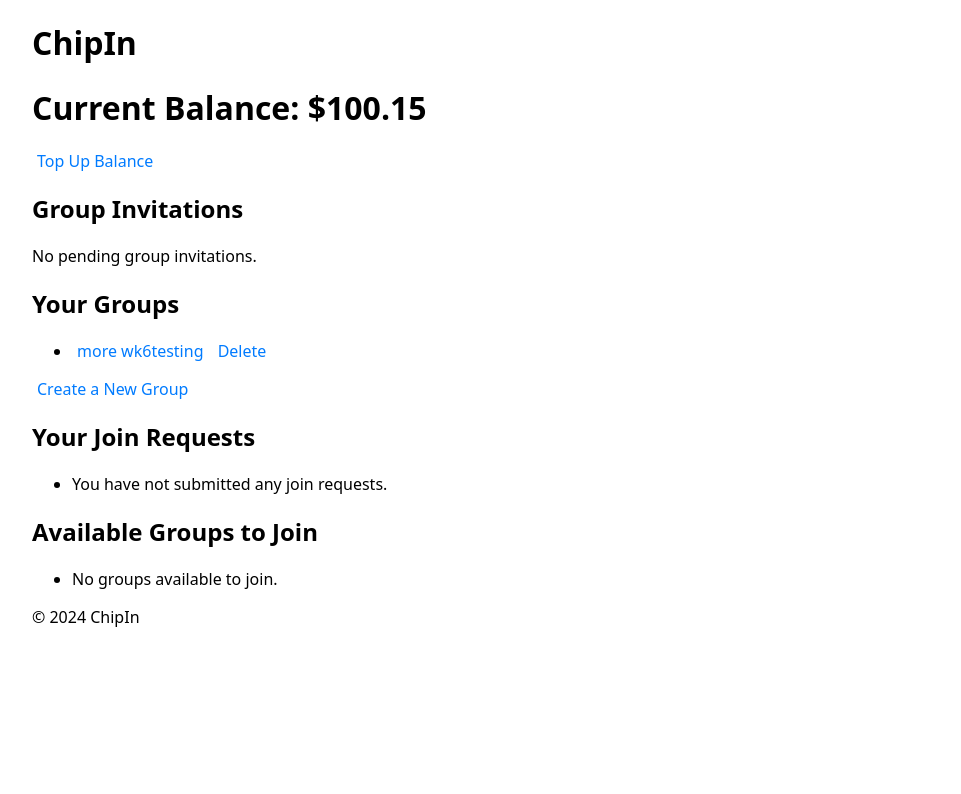
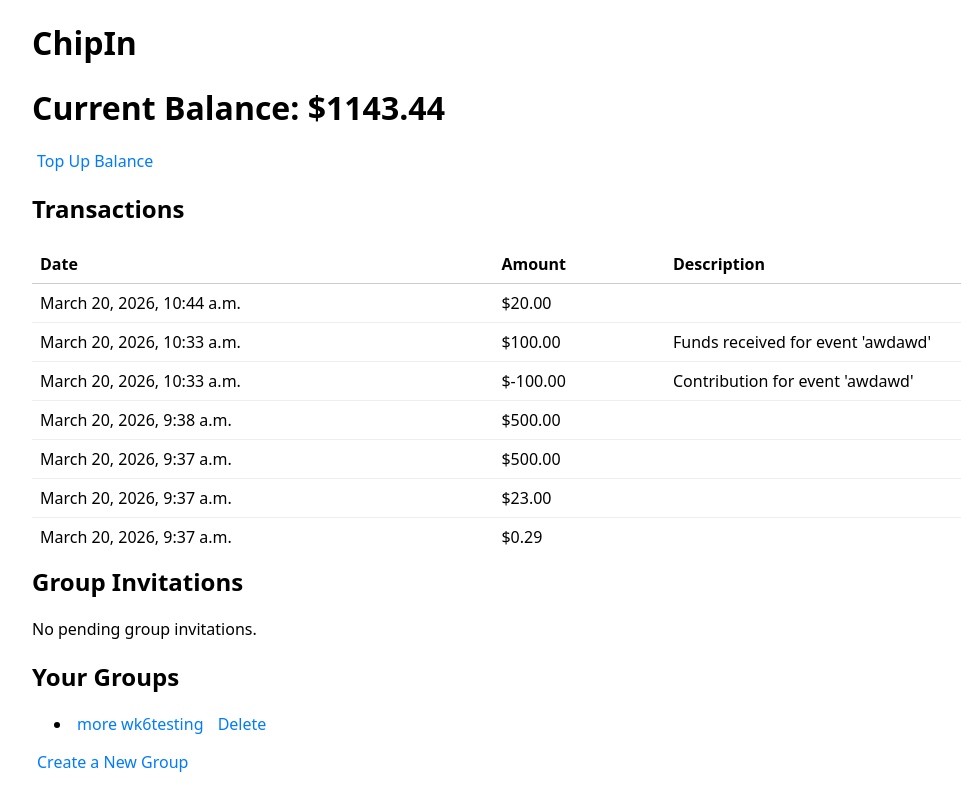
Before and after one commit to hjamesk8-hue/ssa_project, a Django app: page /chipin/ in a window 1280 px wide. Shown: the part 159-953 px from the top of the page, without its empty margins (0-961 px from the left). Before the commit the page ends 786 px from the top, so only its background shows below. Run offline with Django 5.2, Linux system fonts and the light colour scheme; a user stored in the database is signed in; data comes from the database, SQL or seed files in the repository.

Commit message:
Completion of Week 8; Project: Balance Management
Implemented fund transfer system for events. Added transaction logging
with timestamps. Updated event status to archived after transfers.
Displayed transaction history on user dashboard. Ensured data
consistency using atomic transactions.

```diff
--- a/chipin/models.py
+++ b/chipin/models.py
@@ -59,25 +59,49 @@ class Event(models.Model):
         ACTIVE = "Active", "Active"
         ARCHIVED = "Archived", "Archived"
 
+    status = models.CharField(
+        max_length=20,
+        choices=Status.choices,
+        default=Status.PENDING,
+        db_index=True,
+        )
+    archived_at = models.DateTimeField(null=True, blank=True)
     name = models.CharField(max_length=100)
     date = models.DateField()
     total_spend = models.DecimalField(max_digits=10, decimal_places=2)
-    status = models.CharField(max_length=20, choices=Status.choices, default=Status.PENDING)
-    archived_at = models.DateTimeField(null=True, blank=True)
     group = models.ForeignKey(Group, related_name='events', on_delete=models.CASCADE)
     members = models.ManyToManyField(User, related_name='event_memberships', blank=True)
 
     def calculate_share(self):
         members_count = self.group.members.count()
-        if members_count == 0:
-            return 0
-        return self.total_spend / members_count
+        return 0 if members_count == 0 else self.total_spend / members_count
 
-    def check_status(self):
+    def check_status(self, save=True):
+        if self.status == self.Status.ARCHIVED:
+            return self.status
         share = self.calculate_share()
         for member in self.group.members.all():
             if member.profile.max_spend < share:
                 self.status = self.Status.PENDING
-                return False
+                if save:
+                    self.save(update_fields=["status"])
+                return self.status
         self.status = self.Status.ACTIVE
-        return True
+        if save:
+            self.save(update_fields=["status"])
+        return self.status
+
+    def archive(self, save=True):
+        self.status = self.Status.ARCHIVED
+        self.archived_at = timezone.now()
+        if save:
+            self.save(update_fields=["status", "archived_at"])
+
+class Transaction(models.Model):
+    user = models.ForeignKey(User, on_delete=models.CASCADE, related_name="transactions")
+    amount = models.DecimalField(max_digits=10, decimal_places=2)
+    created_at = models.DateTimeField(auto_now_add=True)
+    description = models.CharField(max_length=255, blank=True, default='')
+
+    def __str__(self):
+        return f"{self.user.username} topped up ${self.amount} on {self.created_at.strftime('%Y-%m-%d %H:%M:%S')}"
--- a/chipin/templates/chipin/home.html
+++ b/chipin/templates/chipin/home.html
@@ -4,7 +4,47 @@
 {% block content %}
     <h1>ChipIn</h1>
     <h1>Current Balance: ${{ balance }}</h1>
-        <a href="{% url 'users:top_up' %}">Top Up Balance</a>
+        <a href="{% url 'chipin:top_up' %}">Top Up Balance</a>
+    <h2>Transactions</h2>
+    <div style="max-height: 300px; overflow-y: auto; margin-bottom: 16px;">
+        <table style="border-collapse: collapse; width: 100%;">
+            <thead>
+                <tr>
+                    <th style="border-bottom: 1px solid #ccc; text-align: left; padding: 8px;">
+                        Date
+                    </th>
+                    <th style="border-bottom: 1px solid #ccc; text-align: left; padding: 8px;">
+                        Amount
+                    </th>
+                    <th style="border-bottom: 1px solid #ccc; text-align: left; padding: 8px;">
+                        Description
+                    </th>
+                </tr>
+            </thead>
+            <tbody>
+                <!-- Dynamic rows will go here-->
+                {% for tx in transactions %}
+                    <tr>
+                        <td style="padding: 8px; border-bottom: 1px solid #eee;">
+                            {{ tx.created_at }}
+                        </td>
+                        <td style="padding: 8px; border-bottom: 1px solid #eee;">
+                            ${{ tx.amount }}
+                        </td>
+                        <td style="padding: 8px; border-bottom: 1px solid #eee;">
+                            {{ tx.description }}
+                        </td>
+                    </tr>
+                {% empty %}
+                    <tr>
+                        <td colspan="3" style="padding: 8px;">
+                            No transactions to display.
+                        </td>
+                    </tr>
+                {% endfor %}
+            </tbody>
+        </table>
+    </div>
     <h2>Group Invitations</h2>
     <div class="invitation-notification">
         {% if pending_invitations %}
--- a/chipin/urls.py
+++ b/chipin/urls.py
@@ -22,4 +22,7 @@ urlpatterns = [
    path('group/<int:group_id>/event/<int:event_id>/update_status/', views.update_event_status, name='update_event_status'),
    path('group/<int:group_id>/event/<int:event_id>/leave/', views.leave_event, name='leave_event'),
    path('group/<int:group_id>/event/<int:event_id>/delete/', views.delete_event, name='delete_event'),
+
+   path('top-up/', views.top_up_balance, name='top_up'),
+   path('group/<int:group_id>/event/<int:event_id>/transfer_funds/', views.transfer_funds, name='transfer_funds')
 ]
--- a/chipin/views.py
+++ b/chipin/views.py
@@ -4,12 +4,20 @@ from django.contrib import messages
 from django.contrib.auth.models import User
 from django.utils import timezone
 from django.conf import settings
-from .models import Group, Invite, GroupJoinRequest, Comment, Event
-from .forms import GroupCreationForm, CommentForm
+from .models import Group, Invite, GroupJoinRequest, Comment, Event, Transaction
+from .forms import GroupCreationForm, CommentForm, TopUpForm
 from django.urls import reverse
+from decimal import Decimal
+from django.db import transaction
+from django.db.models import F
+
 
 @login_required
 def home(request):
+    #  Get all transactions for the logged-in user, newest first
+    transactions = Transaction.objects.filter(
+        user=request.user
+    ).order_by('-created_at')
     user = request.user
     profile = request.user.profile
     pending_invitations = user.pending_invitations.all() # Get pending group invitations for the current user
@@ -21,7 +29,8 @@ def home(request):
         'user_groups': user_groups,
         'user_join_requests': user_join_requests,
         'available_groups': available_groups,
-        'balance': profile.balance
+        'balance': profile.balance,
+        'transactions': transactions
     }
     return render(request, 'chipin/home.html', context)
 
@@ -330,3 +339,106 @@ def delete_event(request, group_id, event_id):
     event.delete()
     messages.success(request, f"The event '{event.name}' has been deleted.")
     return redirect('chipin:group_detail', group_id=group.id)
+
+@login_required
+def top_up_balance(request):
+    if request.method == "POST":
+        form = TopUpForm(request.POST)
+        if form.is_valid():
+            amount = form.cleaned_data['amount']
+            request.user.profile.balance += amount
+            request.user.profile.save()
+            Transaction.objects.create(user=request.user, amount=amount)
+            messages.success(request, f"Your balance has been successfully updated by ${amount}.")
+            return redirect('chipin:home')
+    else:
+        form = TopUpForm()
+    return render(request, 'chipin/top_up_balance.html', {'form': form})
+
+@login_required
+def transfer_funds(request, group_id, event_id):
+    if request.method != "POST":
+        messages.error(request, "Invalid request method for transferring funds.")
+        return redirect('chipin:group_detail', group_id=group_id)
+    event = get_object_or_404   (Event, id=event_id, group__id=group_id)
+    group = event.group
+    if request.user != group.admin:
+        messages.error(request, "Only the group admin can transfer funds.")
+        return redirect('chipin:group_detail', group_id=group_id)
+
+    if event.status == Event.Status.ARCHIVED:
+        messages.error(request, "Funds have already been transferred for this event.")
+        return redirect('chipin:group_detail', group_id=group_id)
+    payers_qs = event.members.select_related("profile")
+    if not payers_qs.exists():
+        payers_qs = group.members.select_related("profile")
+    payers = list(payers_qs)
+    # Include admin
+    include_admin_in_payers = True
+
+    if include_admin_in_payers and group.admin not in payers:
+        payers.append(group.admin)
+
+    if not payers:
+        messages.error(request, "No payers found for this event.")
+        return redirect('chipin:group_detail', group_id=group_id)
+
+    rough_eligible = [u for u in payers if u.profile.balance > 0]
+
+    if not rough_eligible:
+        messages.error(request, "No members have a positive balance to contribute.")
+        return redirect('chipin:group_detail', group_id=group_id)
+        # Recalculate share using roughly eligible members
+    share = event.total_spend / Decimal(len(rough_eligible))
+
+    # Second pass: final eligibility check
+    final_payers = []
+    excluded = []
+    for u in rough_eligible:
+        if u.profile.balance >= share:
+            final_payers.append(u)
+        else:
+            excluded.append(u)
+    if not final_payers:
+        messages.error(
+            request,
+            "No participants could afford the share amount. Transfer cancelled."
+        )
+        return redirect('chipin:group_detail', group_id=group_id)
+    final_share = event.total_spend / Decimal(len(final_payers))
+    with transaction.atomic():
+    # Debit the final eligible payers
+        for u in final_payers:
+            u.profile.balance = F("balance") - final_share
+            u.profile.save(update_fields=["balance"])
+            Transaction.objects.create(
+                user=u,
+                amount=-final_share,
+                created_at=timezone.now(),
+                description=f"Contribution for event '{event.name}'"
+            )
+        # Credit admin with the *full* event spend
+        admin_profile = group.admin.profile
+        admin_profile.balance = F("balance") + event.total_spend
+        admin_profile.save(update_fields=["balance"])
+        Transaction.objects.create(
+            user=group.admin,
+            amount=event.total_spend,
+            created_at=timezone.now(),
+            description=f"Funds received for event '{event.name}'"
+        )
+        # Archive event
+        event.status = Event.Status.ARCHIVED
+        event.archived_at = timezone.now()
+        event.save(update_fields=["status", "archived_at"])
+    msg = (
+        f"Transferred ${event.total_spend} "
+        f"(${final_share:.2f} each) "
+        f"from {len(final_payers)} payer(s)."
+        )
+    if excluded:
+        excluded_names = ", ".join(u.username for u in excluded)
+        msg += f" Excluded due to insufficient balance: {excluded_names}."
+    messages.success(request, msg)
+
+    return redirect('chipin:group_detail', group_id=group_id)
--- a/users/models.py
+++ b/users/models.py
@@ -41,11 +41,3 @@ def _unique_nickname(base: str) -> str:
         i += 1
         candidate = f"{base}-{i}"
     return candidate
-
-class Transaction(models.Model):
-    user = models.ForeignKey(User, on_delete=models.CASCADE, related_name="transactions")
-    amount = models.DecimalField(max_digits=10, decimal_places=2)
-    created_at = models.DateTimeField(auto_now_add=True)
-
-    def __str__(self):
-        return f"{self.user.username} topped up ${self.amount} on {self.created_at.strftime('%Y-%m-%d %H:%M:%S')}"
--- a/users/urls.py
+++ b/users/urls.py
@@ -5,5 +5,4 @@ urlpatterns = [
     path('login/', views.login_view, name='login'),
     path('logout/', views.logout_view, name='logout'),
     path('register/', views.register, name='register'),
-    path('top-up/', views.top_up_balance, name='top_up')
 ]
```
Also changed, not shown: chipin/forms.py (+7 -0 lines), chipin/templates/chipin/group_detail.html (+9 -0 lines), users/forms.py (+0 -7 lines), users/views.py (+2 -17 lines), chipin/migrations/0004_alter_event_status_transaction.py (added), chipin/migrations/0005_transaction_description.py (added), chipin/templates/chipin/top_up_balance.html (renamed from users/templates/users/top_up_balance.html), db.sqlite3, users/migrations/0004_delete_transaction.py (added).
